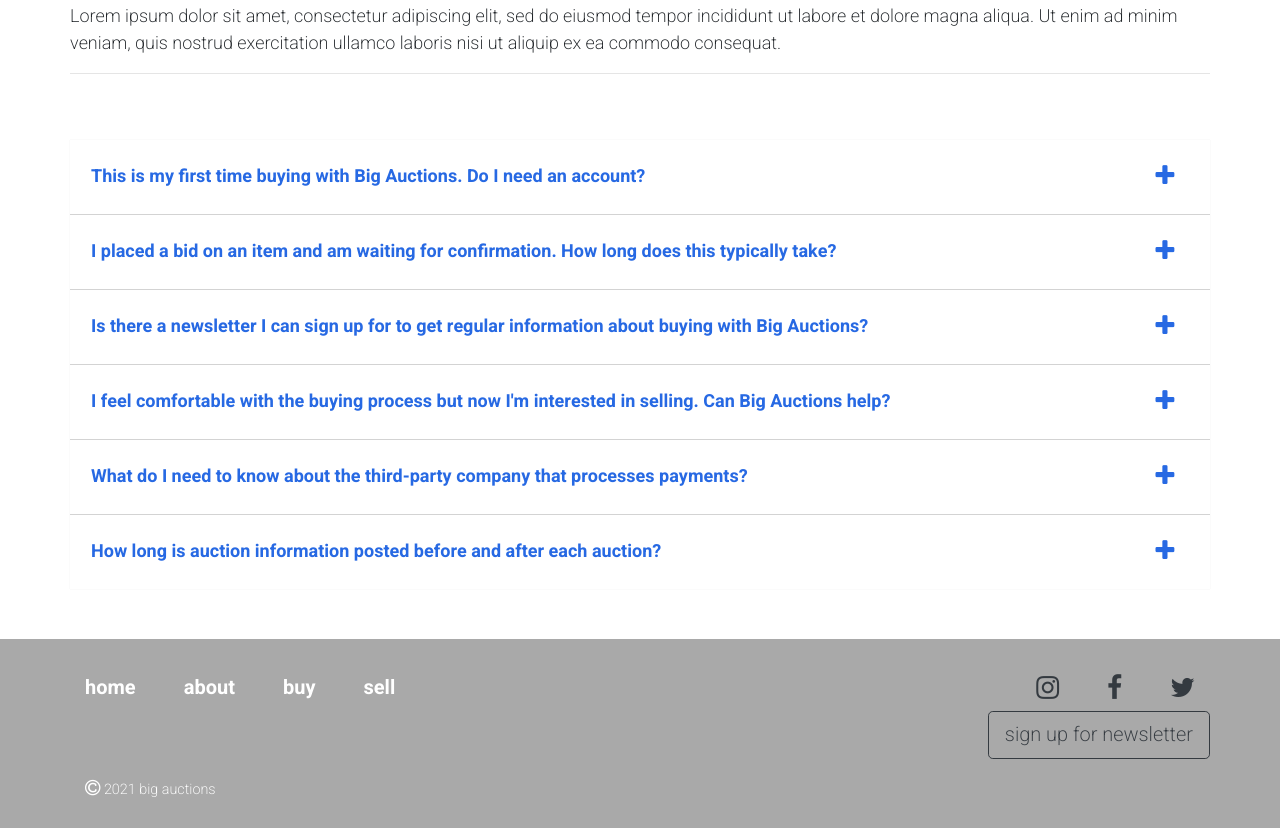
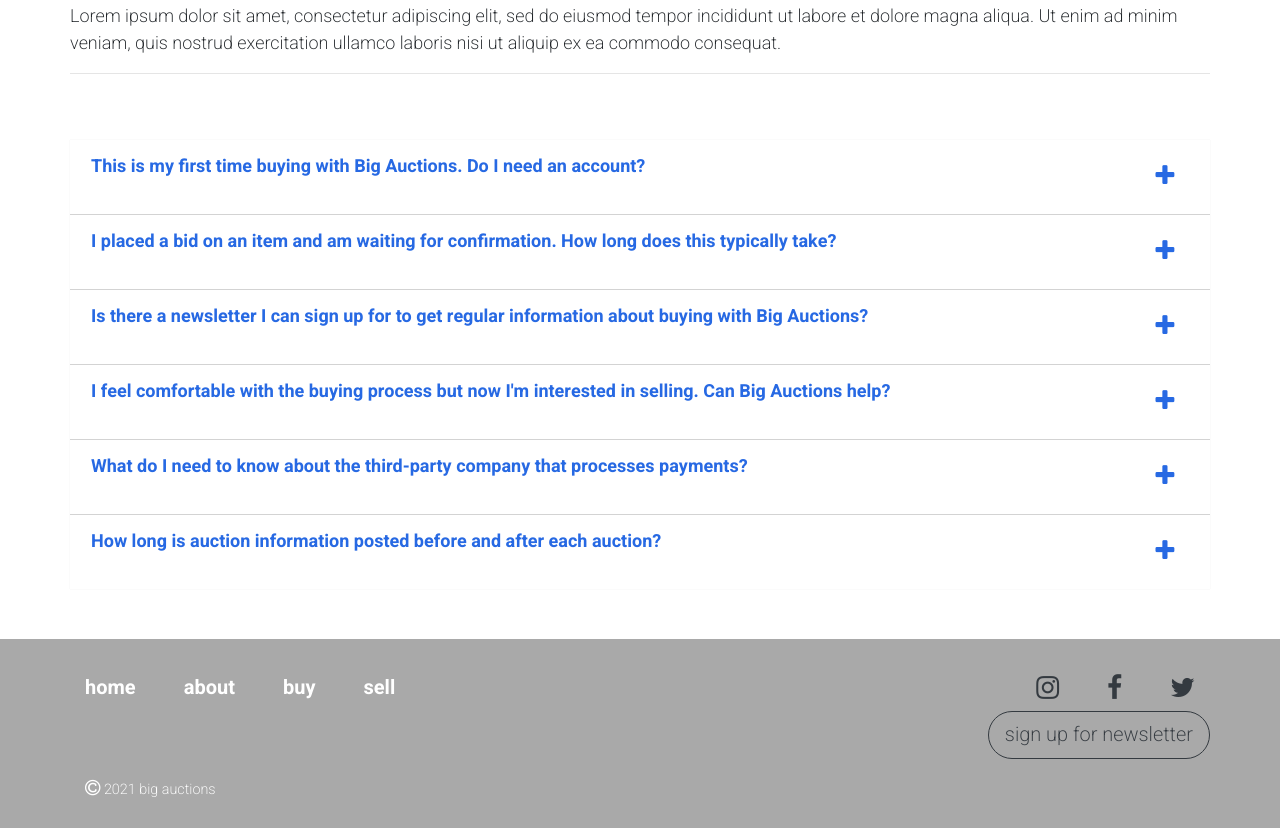
Before and after one commit to parkerfromcal/big-auctions, a website: page faqs.html in a window 1280 px wide. Shown: the part 1308-2136 px from the top of the page. Drawn offline with nearby package versions, Linux system fonts and the light colour scheme.

Commit message:
minor mobile tweaks

```diff
--- a/css/styles.css
+++ b/css/styles.css
@@ -104,6 +104,10 @@ h2 {
     background-color: lightgray;
 }
 
+.bg-orange {
+    background-color: #f8913d;
+}
+
 .btn-blue {
     background-color: #2769e3;
     color: white;
@@ -119,8 +123,8 @@ h2 {
     color: white;
 }
 
-.bg-orange {
-    background-color: #f8913d;
+.btn-pill {
+    border-radius: 25px !important;
 }
 
 a {
@@ -128,15 +132,14 @@ a {
 }
 
 @media (max-width: 767px) {
-    h3 {
-        padding-top: 10px;
-        padding-left: 5px;
+    h2, h3 {
+        padding: 10px 10px 0 10px;
     }
     p {
-        padding-left: 5px;
+        padding: 0 10px;
     }
-    .button {
-        padding-left: 5px;
+    button {
+        margin: 0 5px;
     }
 }
 
--- a/faqs.html
+++ b/faqs.html
@@ -122,9 +122,8 @@
                 <div class="card">
                     <div class="card-header" id="headingOne">
                         <h2 class="mb-0 collapsed">
-                            <button
-                                class="d-flex align-items-center justify-content-between btn btn-link-blue collapsed"
-                                type="button" data-toggle="collapse" data-target="#collapseOne" aria-expanded="false"
+                            <button class="d-flex justify-content-between btn btn-link-blue collapsed" type="button"
+                                data-toggle="collapse" data-target="#collapseOne" aria-expanded="false"
                                 aria-controls="collapseOne">
                                 This is my first time buying with Big Auctions. Do I need an account?
                                 <span class="fa-stack fa-lg">
@@ -150,9 +149,8 @@
                 <div class="card">
                     <div class="card-header" id="headingTwo">
                         <h2 class="mb-0">
-                            <button
-                                class="d-flex align-items-center justify-content-between btn btn-link-blue collapsed"
-                                type="button" data-toggle="collapse" data-target="#collapseTwo" aria-expanded="false"
+                            <button class="d-flex justify-content-between btn btn-link-blue collapsed" type="button"
+                                data-toggle="collapse" data-target="#collapseTwo" aria-expanded="false"
                                 aria-controls="collapseTwo">
                                 I placed a bid on an item and am waiting for confirmation. How long does this
                                 typically take?
@@ -178,9 +176,8 @@
                 <div class="card">
                     <div class="card-header" id="headingThree">
                         <h2 class="mb-0">
-                            <button
-                                class="d-flex align-items-center justify-content-between btn btn-link-blue collapsed"
-                                type="button" data-toggle="collapse" data-target="#collapseThree" aria-expanded="false"
+                            <button class="d-flex justify-content-between btn btn-link-blue collapsed" type="button"
+                                data-toggle="collapse" data-target="#collapseThree" aria-expanded="false"
                                 aria-controls="collapseThree">
                                 Is there a newsletter I can sign up for to get regular information about buying with
                                 Big Auctions?
@@ -207,9 +204,8 @@
                 <div class="card">
                     <div class="card-header" id="headingFour">
                         <h2 class="mb-0 collapsed">
-                            <button
-                                class="d-flex align-items-center justify-content-between btn btn-link-blue collapsed"
-                                type="button" data-toggle="collapse" data-target="#collapseFour" aria-expanded="false"
+                            <button class="d-flex justify-content-between btn btn-link-blue collapsed" type="button"
+                                data-toggle="collapse" data-target="#collapseFour" aria-expanded="false"
                                 aria-controls="collapseFour">
                                 I feel comfortable with the buying process but now I'm interested in selling. Can Big
                                 Auctions help?
@@ -236,9 +232,8 @@
                 <div class="card">
                     <div class="card-header" id="headingFive">
                         <h2 class="mb-0 collapsed">
-                            <button
-                                class="d-flex align-items-center justify-content-between btn btn-link-blue collapsed"
-                                type="button" data-toggle="collapse" data-target="#collapseFive" aria-expanded="false"
+                            <button class="d-flex justify-content-between btn btn-link-blue collapsed" type="button"
+                                data-toggle="collapse" data-target="#collapseFive" aria-expanded="false"
                                 aria-controls="collapseFive">
                                 What do I need to know about the third-party company that processes payments?
                                 <span class="fa-stack fa-lg">
@@ -264,9 +259,8 @@
                 <div class="card">
                     <div class="card-header" id="headingSix">
                         <h2 class="mb-0 collapsed">
-                            <button
-                                class="d-flex align-items-center justify-content-between btn btn-link-blue collapsed"
-                                type="button" data-toggle="collapse" data-target="#collapseSix" aria-expanded="false"
+                            <button class="d-flex justify-content-between btn btn-link-blue collapsed" type="button"
+                                data-toggle="collapse" data-target="#collapseSix" aria-expanded="false"
                                 aria-controls="collapseSix">
                                 How long is auction information posted before and after each auction?
                                 <span class="fa-stack fa-lg">
@@ -295,7 +289,7 @@
 
     <footer class="site-footer">
         <div class="container">
-            <div class="row pt-4">
+           <div class="row pt-4">
                 <div class="col-xs-12 col-sm-6 d-flex">
                     <a href="index.html" class="text-white pr-5" style="text-decoration:none;">home</a>
                     <a href="about.html" class="text-white pr-5" style="text-decoration:none;">about</a>
@@ -310,7 +304,7 @@
             </div>
             <div class="row pt-2 d-flex justify-content-end">
                 <div class="col-xs-12">
-                    <button type="button" class="btn btn-outline-dark btn-lg">sign up for newsletter</button>
+                    <button type="button" class="btn btn-outline-dark btn-pill btn-lg">sign up for newsletter</button>
                 </div>
             </div>
             <div class="row pt-3">
```
Also changed, not shown: about.html (+2 -2 lines), buy.html (+9 -9 lines), index.html (+4 -4 lines), sell.html (+2 -2 lines).
